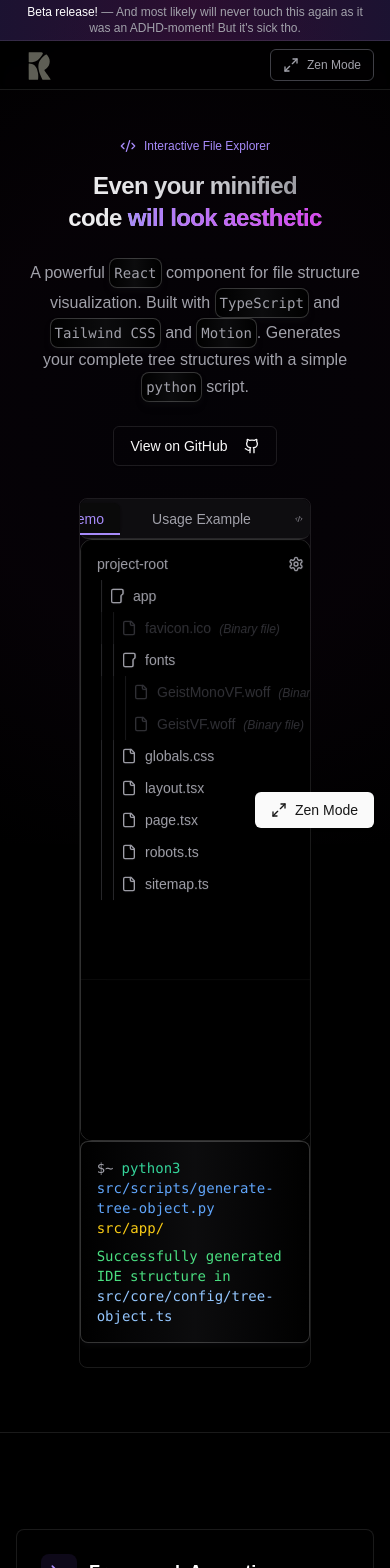
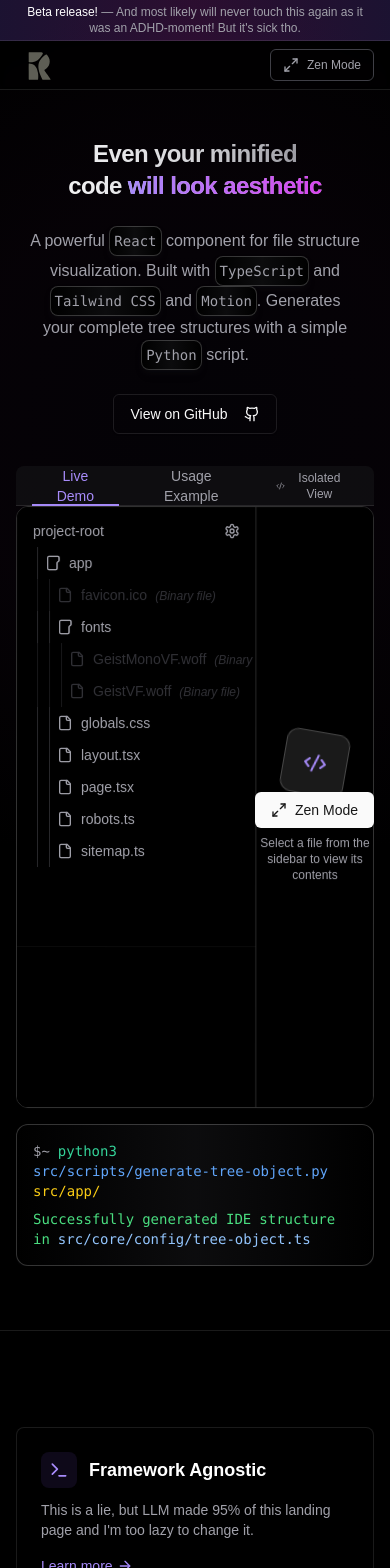
Before and after one commit to remcostoeten/Beautiful-interactive-file-tree, a Next.js app: page / in a window 390 px wide. Shown: the top 1568 px of the page. Built offline with nearby package versions, Linux system fonts and the light colour scheme.

Commit message:
feat: add cli example

```diff
--- a/src/app/page.tsx
+++ b/src/app/page.tsx
@@ -1,5 +1,6 @@
 'use client'
 
+import ApiDocumentation from '@/components/api-documentation'
 import PropsTable from '@/components/api-renderer'
 import { CodeBlock } from '@/components/code-block/code-block'
 import FeatureCard from '@/components/features/FeatureCard'
@@ -8,37 +9,36 @@ import Logo from '@/components/logo'
 import PreCode from '@/components/PreCode'
 import TerminalOutput from '@/components/terminal-output'
 import { Button } from '@/components/ui/button'
-import { Tabs, TabsContent, TabsList, TabsTrigger } from '@/components/ui/tabs'
 import { apiProps } from '@/core/config/api-props'
 import { USAGE_EXAMPLE } from '@/core/config/code-examples'
 import { getFileIcon } from '@/core/config/file-icons'
 import { projectStructure } from '@/core/config/tree-object'
 import useCursorGradient from '@/hooks/useCursorGradient'
+import { Tabs, TabsList, TabsTrigger, TabsContent } from '@radix-ui/react-tabs'
 import {
-	AnimatePresence,
+	useScroll,
+	useTransform,
+	useAnimate,
+	stagger,
 	motion,
-	stagger,
-	useAnimate,
-	useScroll,
-	useTransform
+	AnimatePresence
 } from 'framer-motion'
 import {
-	Code2,
-	Github,
-	Heart,
-	Maximize2,
 	Terminal,
 	Wand2,
-	X
+	Code2,
+	Link,
+	Github,
+	Maximize2,
+	X,
+	Heart
 } from 'lucide-react'
-import Link from 'next/link'
-import { useEffect, useRef, useState } from 'react'
-
-const containerClass = 'max-w-[1200px] mx-auto px-4 sm:px-6 lg:px-8'
+import { useState, useRef, useEffect } from 'react'
 
 export default function LandingPage() {
 	const [isZenMode, setIsZenMode] = useState(false)
 	const containerRef = useRef<HTMLDivElement>(null)
+
 	const { scrollYProgress } = useScroll({
 		target: containerRef,
 		offset: ['start start', 'end start']
@@ -108,7 +108,7 @@ export default function LandingPage() {
 
 			{/* Announcement Banner */}
 			<div className="relative bg-gradient-to-r from-violet-500/20 via-fuchsia-500/20 to-violet-500/20 border-b border-white/10">
-				<div className={containerClass}>
+				<div className="max-w-[1200px] mx-auto px-4 sm:px-6 lg:px-8">
 					<div className="py-1 text-center text-xs text-zinc-400">
 						<span className="font-medium text-white">
 							Beta release!
@@ -121,9 +121,7 @@ export default function LandingPage() {
 
 			{/* Header */}
 			<header className="sticky top-0 z-50 border-b border-white/10 bg-black/50 backdrop-blur-sm">
-				<nav
-					className={`${containerClass} h-12 flex items-center justify-between`}
-				>
+				<nav className="max-w-[1200px] mx-auto px-4 sm:px-6 lg:px-8 h-12 flex items-center justify-between">
 					<div className="flex items-center gap-8">
 						<Logo size="sm" fill="#a1a1aa" />
 						<div className="hidden md:flex items-center gap-6">
@@ -157,17 +155,10 @@ export default function LandingPage() {
 			>
 				<motion.div
 					style={{ opacity, scale }}
-					className={containerClass}
+					className="max-w-[1200px] mx-auto px-4 sm:px-6 lg:px-8"
 				>
 					<div className="flex flex-col lg:flex-row items-center gap-8">
-						{/* Left side - more compact */}
 						<div className="flex-1 text-center lg:text-left">
-							<motion.div className="stagger-fade flex items-center justify-center lg:justify-start gap-2 mb-4">
-								<Code2 className="w-4 h-4 text-violet-400" />
-								<span className="text-xs font-medium text-violet-400">
-									Interactive File Explorer
-								</span>
-							</motion.div>
 							<motion.h1 className="stagger-fade text-balance text-2xl sm:text-3xl lg:text-4xl font-bold tracking-tight bg-clip-text text-transparent bg-gradient-to-r from-white via-zinc-300 to-zinc-500 mb-6">
 								Even your minified code{' '}
 								<span className="text-transparent bg-clip-text bg-gradient-to-r from-violet-400 to-fuchsia-500">
@@ -181,7 +172,7 @@ export default function LandingPage() {
 								<PreCode>Tailwind CSS</PreCode> and{' '}
 								<PreCode>Motion</PreCode>. Generates your
 								complete tree structures with a simple{' '}
-								<PreCode>python</PreCode> script.
+								<PreCode>Python</PreCode> script.
 							</motion.p>
 
 							<motion.div className="stagger-fade flex flex-col sm:flex-row items-center justify-center lg:justify-start gap-4">
@@ -196,7 +187,7 @@ export default function LandingPage() {
 							</motion.div>
 						</div>
 
-						<div className="w-[65%]">
+						<div className="lg:w-[65%]">
 							<motion.div
 								style={{
 									rotateX: useTransform(
@@ -211,7 +202,7 @@ export default function LandingPage() {
 									),
 									perspective: 1000
 								}}
-								className="stagger-scale rounded-lg border border-white/10 overflow-hidden preserve-3d"
+								className="stagger-scale rounded-lg  border-white/10 overflow-hidden preserve-3d"
 							>
 								<motion.div
 									style={{
@@ -226,6 +217,7 @@ export default function LandingPage() {
 											[1, 0.7]
 										)
 									}}
+									className="space-y-4"
 								>
 									<Tabs
 										defaultValue="demo"
@@ -333,7 +325,7 @@ export default function LandingPage() {
 
 			{/* Features Grid */}
 			<section className="relative border-t border-white/10 py-24">
-				<div className={containerClass}>
+				<div className="max-w-[1200px] mx-auto px-4 sm:px-6 lg:px-8">
 					<div className="grid grid-cols-1 md:grid-cols-3 gap-8">
 						{features.map((feature, index) => (
 							<FeatureCard
@@ -346,29 +338,7 @@ export default function LandingPage() {
 				</div>
 			</section>
 
-			{/* API Documentation Section */}
-			<section className="relative border-t border-white/10 bg-black/50 backdrop-blur-sm">
-				<div className={`${containerClass} py-24`}>
-					<div className="flex flex-col items-center gap-12">
-						<h2 className="text-3xl font-bold tracking-tight bg-clip-text text-transparent bg-gradient-to-r from-white via-violet-300 to-purple-500">
-							API Documentation
-						</h2>
-						<PropsTable
-							sections={apiProps}
-							showTypeColumn={true}
-							showDefaultColumn={true}
-							searchable={true}
-							collapsible={true}
-							showVersionBadges={true}
-							showBetaBadges={true}
-							initialTheme="dark"
-							initialSpacing="normal"
-							initialPropSpacing="normal"
-							className="w-full"
-						/>
-					</div>
-				</div>
-			</section>
+			<ApiDocumentation />
 
 			{/* Zen Mode */}
 			<AnimatePresence>
@@ -409,7 +379,7 @@ export default function LandingPage() {
 			{/* Footer */}
 			<div style={{ width: '90vw', margin: '0 auto', padding: '20px' }}>
 				<footer className="relative border-t border-white/10 py-8">
-					<div className={containerClass}>
+					<div className="max-w-[1200px] mx-auto px-4 sm:px-6 lg:px-8">
 						<p className="text-sm text-zinc-400 flex items-center justify-center gap-2">
 							Made with{' '}
 							<Heart className="w-4 h-4 text-red-500 animate-pulse" />{' '}
--- /dev/null
+++ b/src/components/api-documentation.tsx
@@ -0,0 +1,30 @@
+import { apiProps } from '@/core/config/api-props'
+import { containerClass } from '@/lib/utils'
+import PropsTable from './api-renderer'
+
+export default function ApiDocumentation() {
+	return (
+		<section className="relative border-t border-white/10 bg-black/50 backdrop-blur-sm">
+			<div className={`${containerClass} py-24`}>
+				<div className="flex flex-col items-center gap-12">
+					<h2 className="text-3xl font-bold tracking-tight bg-clip-text text-transparent bg-gradient-to-r from-white via-violet-300 to-purple-500">
+						API Documentation
+					</h2>
+					<PropsTable
+						sections={apiProps}
+						showTypeColumn={true}
+						showDefaultColumn={true}
+						searchable={true}
+						collapsible={true}
+						showVersionBadges={true}
+						showBetaBadges={true}
+						initialTheme="dark"
+						initialSpacing="normal"
+						initialPropSpacing="normal"
+						className="w-full"
+					/>
+				</div>
+			</div>
+		</section>
+	)
+}
--- a/src/components/features/ide/ide.tsx
+++ b/src/components/features/ide/ide.tsx
@@ -19,6 +19,7 @@ import { useDebouncedCallback } from '../../../hooks/use-debounce'
 import { cn } from '../../../lib/utils'
 import FileViewer from './file-viewer'
 import SettingsPanel from './settings'
+import NoFileSelected from './no-file-selected-state'
 
 interface FileExplorer {
 	name: string
@@ -606,20 +607,7 @@ export default function IDE({
 							wordWrap={settings.wordWrap}
 						/>
 					) : (
-						<div className="flex flex-col items-center justify-center h-full text-zinc-500 space-y-4">
-							<div className="w-16 h-16 rounded-xl bg-zinc-900/50 flex items-center justify-center">
-								<Code2 size={24} className="text-zinc-600" />
-							</div>
-							<div className="text-center space-y-1">
-								<p className="text-sm font-medium">
-									No file selected
-								</p>
-								<p className="text-xs text-zinc-600">
-									Select a file from the sidebar to view its
-									contents
-								</p>
-							</div>
-						</div>
+						<NoFileSelected />
 					)}
 				</div>
 			</div>
--- /dev/null
+++ b/src/components/features/ide/no-file-selected-state.tsx
@@ -0,0 +1,48 @@
+'use client'
+
+import { motion } from 'framer-motion'
+import { Code2 } from 'lucide-react'
+
+const NoFileSelected = () => {
+	return (
+		<motion.div
+			className="flex flex-col items-center justify-center h-full text-zinc-500 space-y-4"
+			initial={{ opacity: 0, scale: 0.8 }}
+			animate={{ opacity: 1, scale: 1 }}
+			transition={{ duration: 0.5, ease: 'easeOut' }}
+		>
+			<motion.div
+				className="w-16 h-16 rounded-xl bg-white/10 backdrop-blur-md border border-white/20 flex items-center justify-center"
+				initial={{ rotate: 0 }}
+				animate={{ rotate: [0, 10, -10, 0] }}
+				transition={{
+					duration: 1,
+					repeat: Infinity,
+					repeatType: 'loop'
+				}}
+			>
+				<Code2 size={24} className="text-violet-400" />
+			</motion.div>
+			<div className="text-center space-y-1">
+				<motion.p
+					className="text-sm font-medium text-violet-400"
+					initial={{ opacity: 0 }}
+					animate={{ opacity: 1 }}
+					transition={{ delay: 0.5, duration: 0.5 }}
+				>
+					No file selected
+				</motion.p>
+				<motion.p
+					className="text-xs text-zinc-400"
+					initial={{ opacity: 0 }}
+					animate={{ opacity: 1 }}
+					transition={{ delay: 1, duration: 0.5 }}
+				>
+					Select a file from the sidebar to view its contents
+				</motion.p>
+			</div>
+		</motion.div>
+	)
+}
+
+export default NoFileSelected
--- a/src/components/terminal-output.tsx
+++ b/src/components/terminal-output.tsx
@@ -1,4 +1,5 @@
 import React from 'react'
+import { motion } from 'framer-motion'
 
 const TerminalOutput = () => {
 	const words = [
@@ -20,67 +21,69 @@ const TerminalOutput = () => {
 		{ text: 'src/core/config/tree-object.ts', className: 'text-blue-300' }
 	]
 
+	const containerVariants = {
+		hidden: { opacity: 0 },
+		visible: {
+			opacity: 1,
+			transition: {
+				staggerChildren: 0.1
+			}
+		}
+	}
+
+	const wordVariants = {
+		hidden: { opacity: 0, y: 20 },
+		visible: {
+			opacity: 1,
+			y: 0,
+			transition: {
+				type: 'spring',
+				damping: 10,
+				duration: 0.5,
+				ease: 'easeOut'
+			}
+		}
+	}
+
 	return (
-		<div className="w-full max-w-2xl mx-auto lg:mx-0 mb-6 animate-fadeIn">
-			<code className="text-sm rounded-lg p-4 bg-black/95 inline-block border border-white/20 font-mono shadow-md shadow-zinc-900/30 drop-shadow-md drop-shadow-zinc-900/50 bg-gradient-to-r from-transparent via-zinc-900/50 to-transparent">
-				<div className="flex flex-wrap gap-x-2 animate-fadeIn">
+		<motion.div
+			className="w-full max-w-2xl mx-auto lg:mx-0 mb-6"
+			initial="hidden"
+			animate="visible"
+			variants={containerVariants}
+		>
+			<code className="text-sm rounded-xl p-4 bg-black/95 inline-block border border-white/20 font-mono shadow-md shadow-zinc-900/30 drop-shadow-md drop-shadow-zinc-900/50 bg-gradient-to-r from-transparent via-zinc-900/50 to-transparent">
+				<motion.div
+					className="flex flex-wrap gap-x-2"
+					variants={containerVariants}
+				>
 					{words.map((word, index) => (
-						<span
+						<motion.span
 							key={index}
-							className={`${word.className} animate-slideUp`}
-							style={{
-								animationDelay: `${index * 100}ms`
-							}}
+							className={word.className}
+							variants={wordVariants}
 						>
 							{word.text}
-						</span>
+						</motion.span>
 					))}
-				</div>
-				<div className="flex flex-wrap gap-x-2 mt-2">
+				</motion.div>
+				<motion.div
+					className="flex flex-wrap gap-x-2 mt-2"
+					variants={containerVariants}
+				>
 					{outputWords.map((word, index) => (
-						<span
+						<motion.span
 							key={index}
-							className={`${word.className} animate-slideUp`}
-							style={{
-								animationDelay: `${(words.length + index) * 200}ms`
-							}}
+							className={word.className}
+							variants={wordVariants}
 						>
 							{word.text}
-						</span>
+						</motion.span>
 					))}
-				</div>
+				</motion.div>
 			</code>
-		</div>
+		</motion.div>
 	)
 }
 
-const style = document.createElement('style')
-style.textContent = `
-  @keyframes fadeIn {
-    from { opacity: 0; }
-    to { opacity: 1; }
-  }
-
-  @keyframes slideUp {
-    from {
-      opacity: 0;
-      transform: translateY(20px);
-    }
-    to {
-      opacity: 1;
-      transform: translateY(0);
-    }
-  }
-
-  .animate-fadeIn {
-    animation: fadeIn 0.5s 2s cubic-bezier(0.25, 0.1, 0.25, 1) forwards;
-  }
-
-  .animate-slideUp {
-    opacity: 0;
-    animation: slideUp 0.5s 2s cubic-bezier(0.25, 0.1, 0.25, 1) forwards;
-  }
-`
-document.head.appendChild(style)
-
 export default TerminalOutput
--- a/src/lib/utils.ts
+++ b/src/lib/utils.ts
@@ -4,3 +4,5 @@ import { twMerge } from 'tailwind-merge'
 export function cn(...inputs: ClassValue[]) {
 	return twMerge(clsx(inputs))
 }
+
+export const containerClass = 'max-w-[1200px] mx-auto px-4 sm:px-6 lg:px-8'
```
Also changed, not shown: 1 other file (tests, documents, lock files or other folders).
